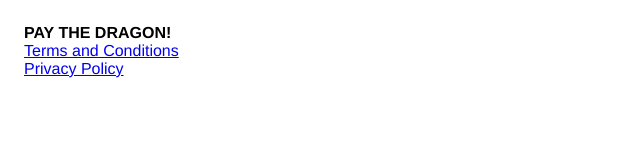
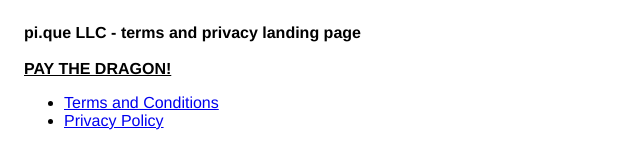
Before and after one commit to TruLie13/pi.que, a plain HTML site: page index.html in a window 1280 px wide. Shown: the whole page, without its empty margins (0-640 px from the left). Drawn offline with Linux system fonts and the light colour scheme.

Commit message:
formatted landing page

```diff
--- a/index.html
+++ b/index.html
@@ -8,9 +8,12 @@
     </head>
 
     <body>
-        <strong>PAY THE DRAGON!</strong>
+        <strong>pi.que LLC - terms and privacy landing page</strong>
+        <br><br>
+        <strong><u>PAY THE DRAGON!</u></strong>
         <br>
-        <a href="./pay-the-dragon/terms-and-conditions.html" target="_blank" rel="noopener noreferrer">Terms and Conditions</a>
-        <br>
-        <a href="./pay-the-dragon/privacy-policy.html" target="_blank" rel="noopener noreferrer">Privacy Policy</a>
+        <ul>
+            <li><a href="./pay-the-dragon/terms-and-conditions.html" target="_blank" rel="noopener noreferrer">Terms and Conditions</a></li>
+            <li><a href="./pay-the-dragon/privacy-policy.html" target="_blank" rel="noopener noreferrer">Privacy Policy</a></li>
+        </ul>
     </body>
```
